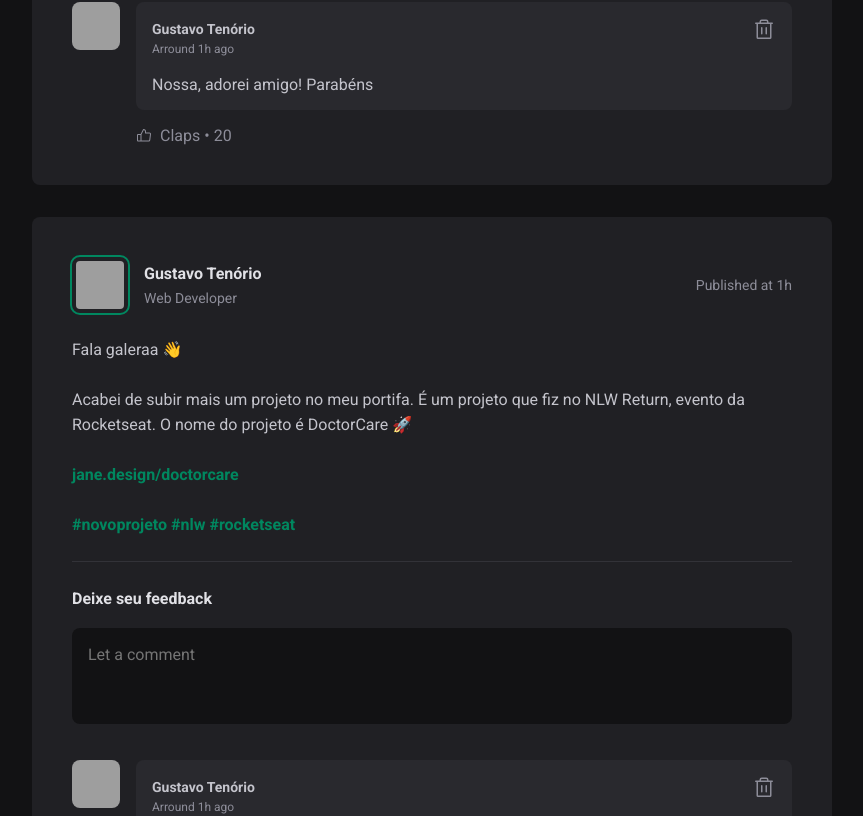
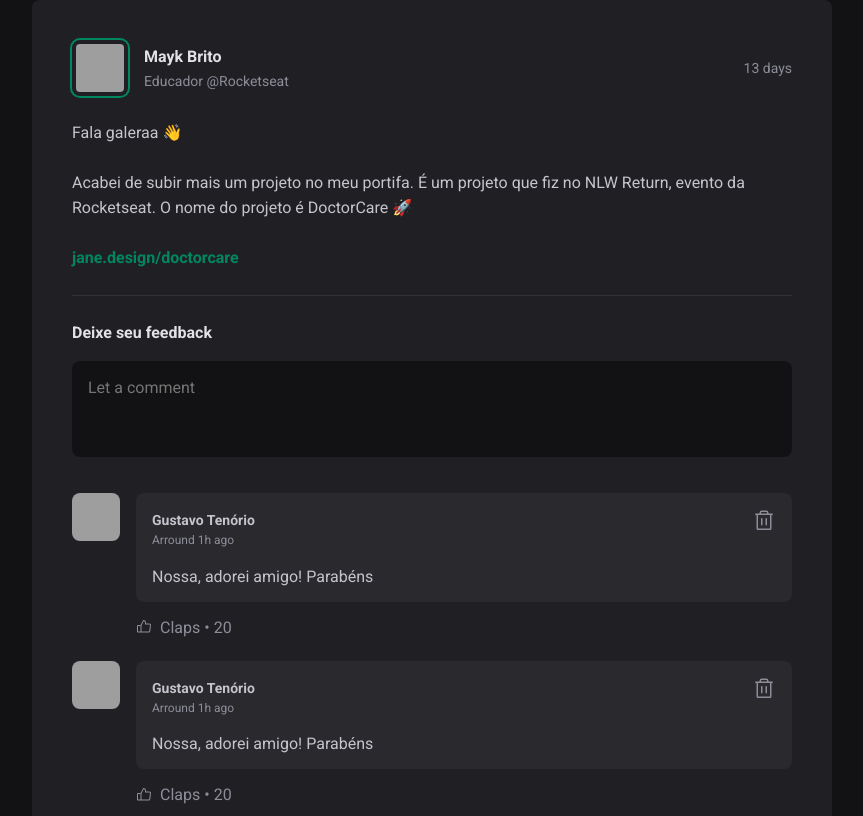
Before and after one commit to gustavohst/IgniteFeed, a React (Vite) app in the folder ignite-feed/: page / in a window 1280 px wide. Shown: the part 980-1796 px from the top of the page, without its empty margins (352-1215 px from the left). Built offline with nearby package versions, Linux system fonts and the light colour scheme; grey boxes are pictures that could not be loaded.

Commit message:
add date-fns library and adjust post component

```diff
--- a/ignite-feed/package.json
+++ b/ignite-feed/package.json
@@ -11,6 +11,7 @@
   },
   "dependencies": {
     "@phosphor-icons/react": "^2.0.15",
+    "date-fns": "^3.0.6",
     "react": "^18.2.0",
     "react-dom": "^18.2.0"
   },
--- a/ignite-feed/src/components/Post.jsx
+++ b/ignite-feed/src/components/Post.jsx
@@ -1,39 +1,57 @@
+import { format, formatDistanceToNow } from "date-fns";
+import enUS from "date-fns/locale/en-US";
+
 import { Avatar } from "./Avatar";
 import { Comment } from "./Comment";
 import styles from "./Post.module.css";
 
-export function Post(props) {
+const comment = [1, 2];
+
+export function Post({ author, publishedAt, content }) {
+  function handleCreateNewComent() {
+    event.preventDefault();
+    console.log("Teste");
+  }
+
+  const publishedDateFormatted = format(publishedAt, "LLLL d 'at' HH:mm'h'", {
+    locale: enUS,
+  });
+
+  const publishedDateRelativeToNow = formatDistanceToNow(publishedAt, {
+    locale: enUS,
+  });
+
   return (
     <article className={styles.post}>
       <header>
         <div className={styles.author}>
-          <Avatar src="https://github.com/gustavohst.png" />
+          <Avatar src={author.avatarUrl} />
           <div className={styles.authorInfo}>
-            <strong>Gustavo Tenório</strong>
-            <span>Web Developer</span>
+            <strong>{author.name}</strong>
+            <span>{author.role}</span>
           </div>
         </div>
 
-        <time title="May 11 at 08:33h" dateTime="2022-05-14 08:33:51">
-          Published at 1h
+        <time title={publishedDateFormatted} dateTime={publishedAt.toISOString}>
+          {publishedDateRelativeToNow}
         </time>
       </header>
+
       <div className={styles.content}>
-        <p>Fala galeraa 👋</p>
-        <p>
-          Acabei de subir mais um projeto no meu portifa. É um projeto que fiz
-          no NLW Return, evento da Rocketseat. O nome do projeto é DoctorCare 🚀
-        </p>
-        <p>
-          <a href="#"> jane.design/doctorcare </a>
-        </p>
-        <p>
-          <a href="#">#novoprojeto</a> <a href="#">#nlw</a>{" "}
-          <a href="#">#rocketseat</a>{" "}
-        </p>
+        {content.map((line) => {
+          if (line.type === "paragraph") {
+            return <p>{line.content}</p>;
+          } else if (line.type === "link") {
+            return (
+              <p>
+                <a href="#">{line.content}</a>
+              </p>
+            );
+          }
+        })}
       </div>
 
-      <form className={styles.commentForm}>
+      <form onSubmit={handleCreateNewComent} className={styles.commentForm}>
         <strong>Deixe seu feedback</strong>
         <textarea placeholder="Let a comment" />
         <footer>
@@ -42,9 +60,9 @@ export function Post(props) {
       </form>
 
       <div className={styles.commentList}>
-        <Comment />
-        <Comment />
-        <Comment />
+        {comment.map(() => {
+          return <Comment />;
+        })}
       </div>
     </article>
   );
```
Also changed, not shown: 1 other file (tests, documents, lock files or other folders).
